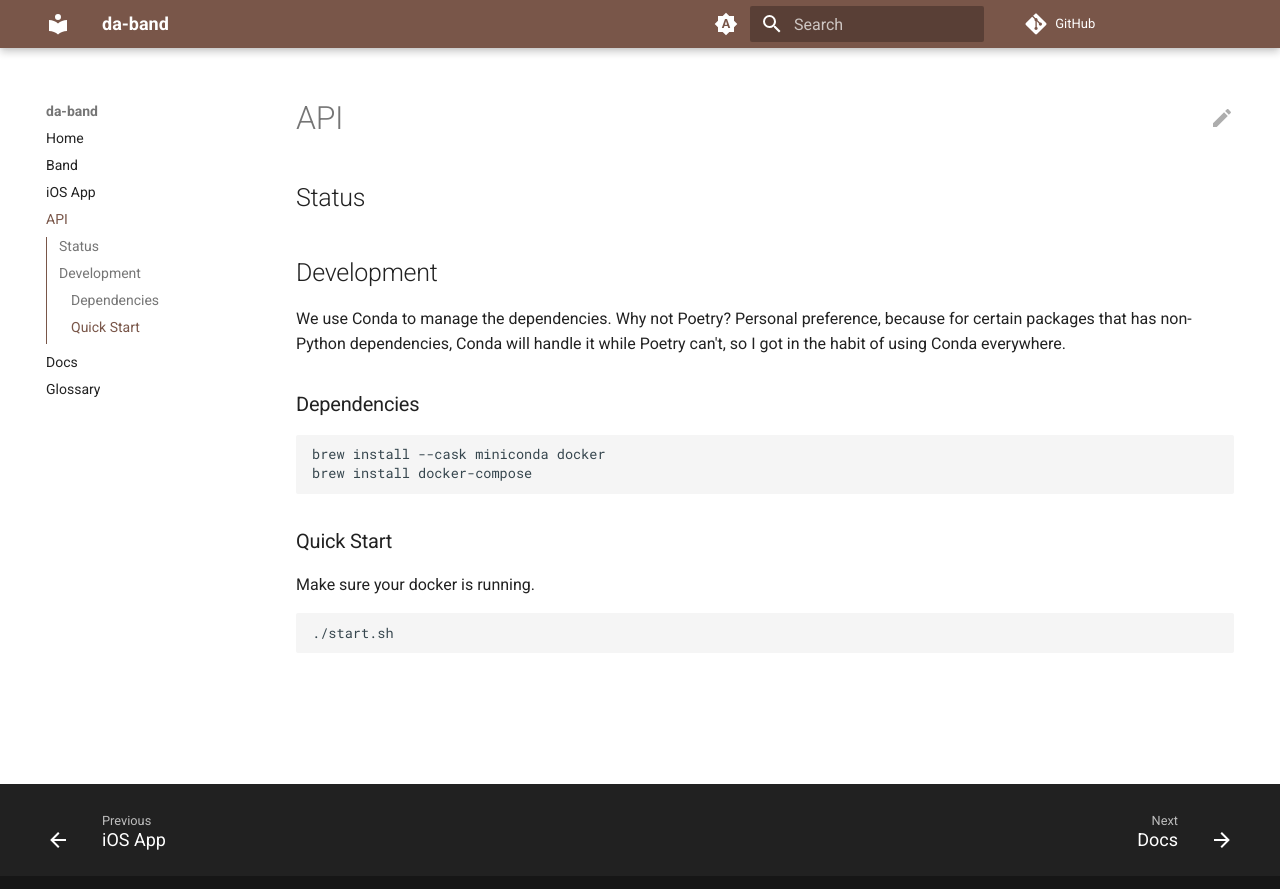
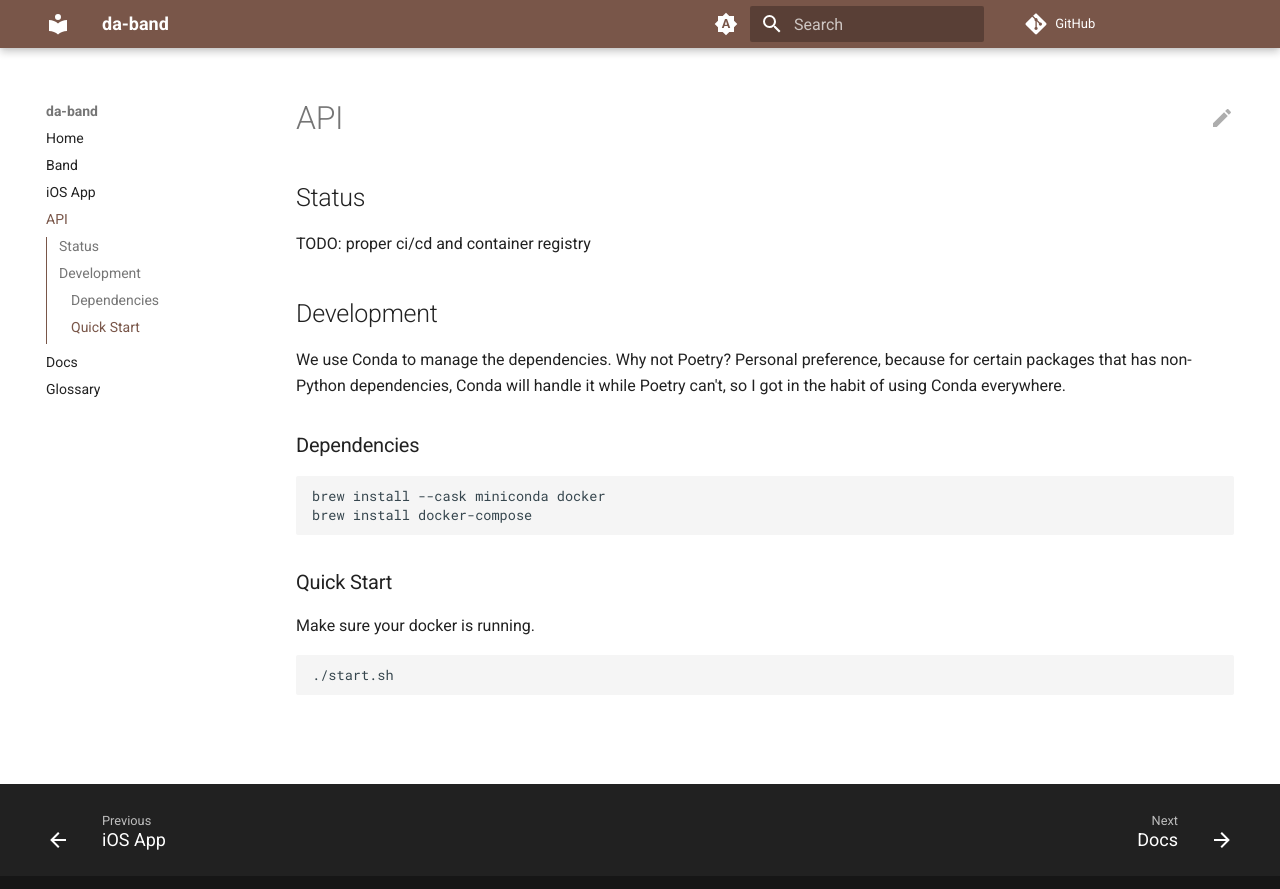
Before and after one commit to davay/da-band, an MkDocs documentation site: the page built from docs/docs/api.md, in a window 1280 px wide. Shown: the top 889 px of the page. Built offline with MkDocs 1.6.1 and Material for MkDocs 9.7.7, drawn with Linux system fonts in a browser that asks for light colours; comment, search, counter and statistics services are not loaded.

Commit message:
comments

```diff
--- a/docs/docs/api.md
+++ b/docs/docs/api.md
@@ -1,4 +1,6 @@
 ## Status
+
+TODO: proper ci/cd and container registry
 
 ## Development
 
```
